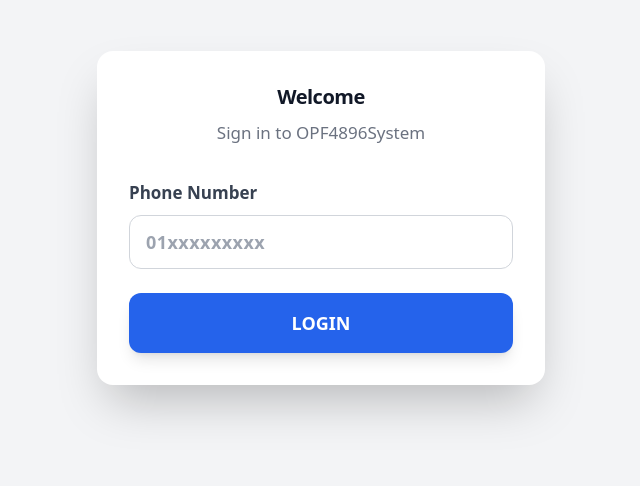
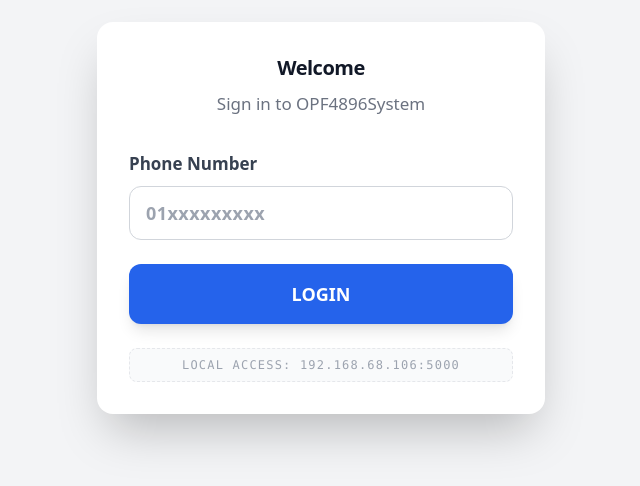
Before and after one commit to ivengan/OPF4896System, a website: page index.html in a window 1280 px wide. Shown: the part 182-668 px from the top of the page, without its empty margins (319-959 px from the left). Drawn offline with nearby package versions, Linux system fonts and the light colour scheme.

Commit message:
Enable local network access: add serve script, run_local.ps1, and IP display

```diff
--- a/index.html
+++ b/index.html
@@ -52,6 +52,9 @@
                 LOGIN
             </button>
         </form>
+        <div class="mt-6 text-center text-gray-400 text-xs font-mono uppercase tracking-widest bg-gray-50 py-2 rounded-lg border border-dashed border-gray-200">
+            Local Access: 192.168.68.106:5000
+        </div>
     </div>
 
     <div id="modal-login-choice" class="hidden fixed inset-0 z-50 modal-overlay flex items-center justify-center p-4">
--- a/package.json
+++ b/package.json
@@ -3,7 +3,8 @@
   "version": "1.0.0",
   "main": "service-worker.js",
   "scripts": {
-    "test": "echo \"Error: no test specified\" && exit 1"
+    "test": "echo \"Error: no test specified\" && exit 1",
+    "serve": "firebase serve --port 5000 --host 0.0.0.0"
   },
   "keywords": [],
   "author": "",
```
Also changed, not shown: 1 other file.
